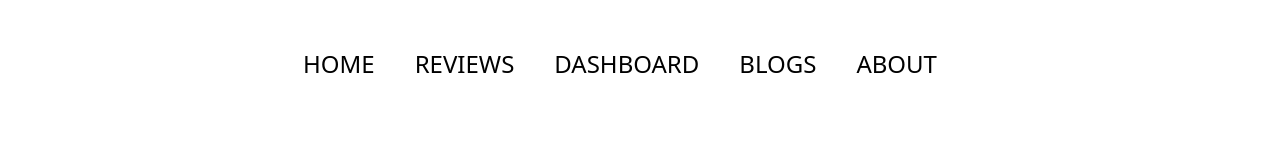
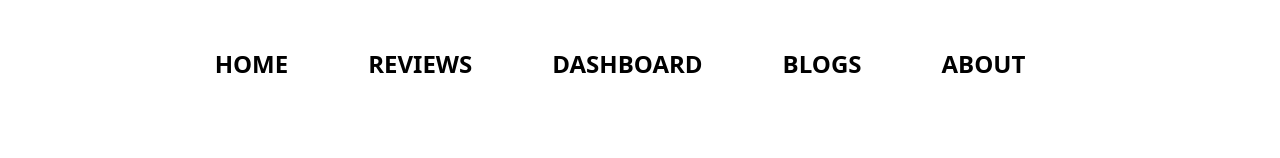
Before and after one commit to ToufiqAlahi/ButterFinger-Motel, a React (Create React App) app: page / in a window 1280 px wide. Shown: the top 158 px of the page. Built offline with nearby package versions, Linux system fonts and the light colour scheme.

Commit message:
added hover styles

```diff
--- a/src/components/Link/Link.js
+++ b/src/components/Link/Link.js
@@ -3,8 +3,8 @@ import React from 'react';
 const Link = (props) => {
     const {name, link} = props.route;
     return (
-        <li className='mr-10 text-2xl'>
-            <a href={link}>{name}</a>
+        <li className='mr-10 text-2xl font-bold  hover:text-white hover:p-0 hover:bg-fuchsia-700'>
+            <a className='p-5 ' href={link}>{name}</a>
         </li>
     );
 };
--- a/src/components/Navbar/Navbar.js
+++ b/src/components/Navbar/Navbar.js
@@ -10,7 +10,7 @@ const Navbar = () => {
         { id: 5, link: '/about', name: 'ABOUT' },
     ];
     return (
-        <ul className='my-12 md:flex lg:flex justify-center' >
+        <ul className='my-12 md:flex lg:flex justify-center ' >
         {
             routes.map(route => <Link
                 key={route.id}
```
